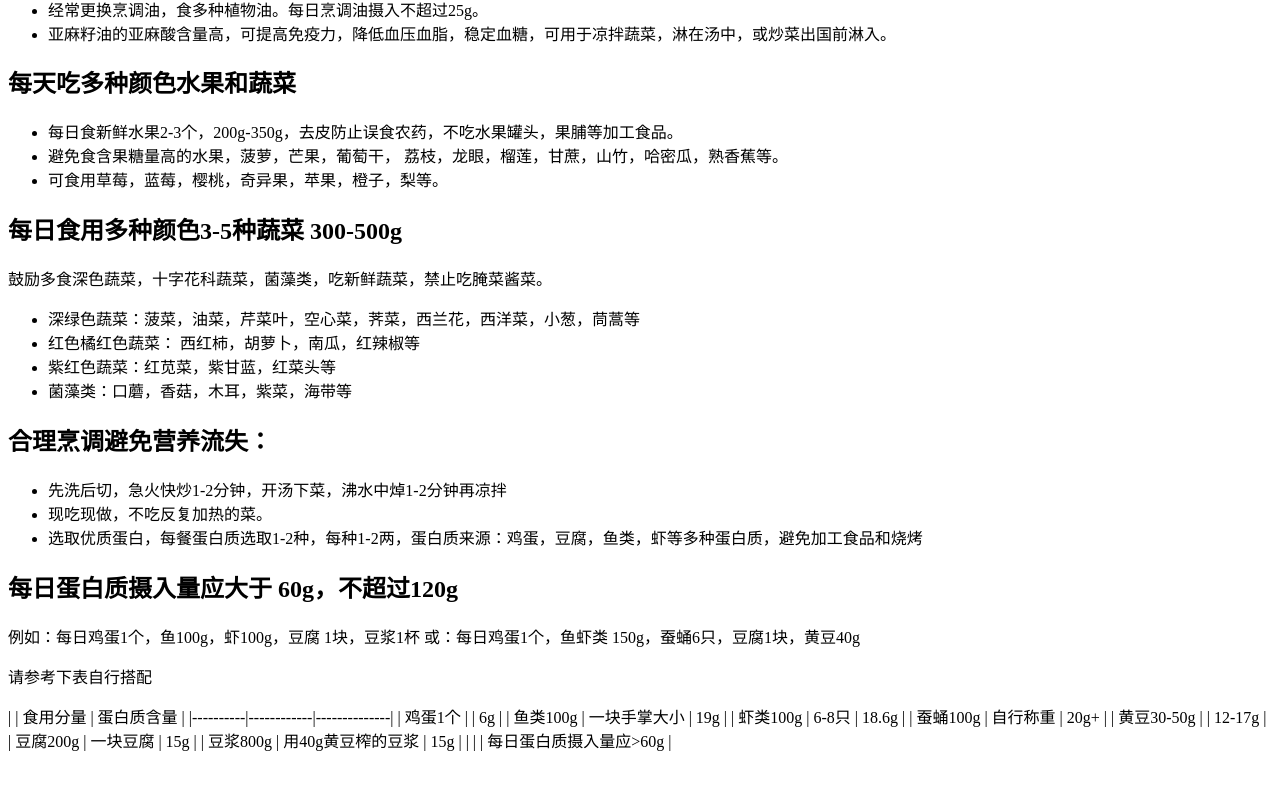
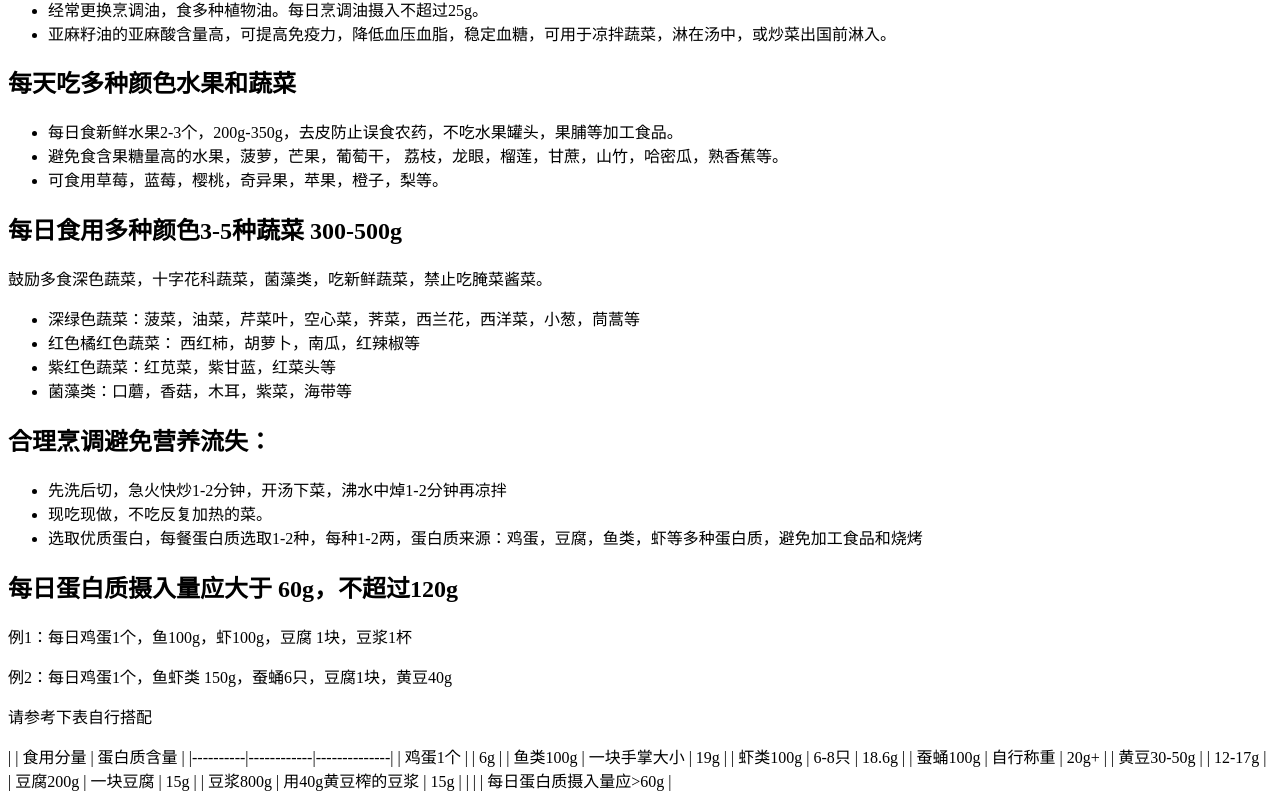
Before and after one commit to qianxiaofeng/rushduck, a Next.js app: page /guide/diet in a window 1280 px wide. Shown: the part 578-1386 px from the top of the page. Before the commit the page ends 1346 px from the top, so only its background shows below. Built offline with nearby package versions, Linux system fonts and the light colour scheme.

Commit message:
update guide content

```diff
--- a/data/GUIDE_DATA.js
+++ b/data/GUIDE_DATA.js
@@ -6,7 +6,7 @@ const GUIDES = [
     },
     {
         title: "每日运动",
-        detail: "每日最少45分钟 低强度运动，",
+        detail: "每日最少45分钟低强度运动",
         more: "/guide/exercise",
     },
     {
--- a/pages/guide/diet.md
+++ b/pages/guide/diet.md
@@ -48,8 +48,9 @@
 
 
 ## 每日蛋白质摄入量应大于 60g，不超过120g
-例如：每日鸡蛋1个，鱼100g，虾100g，豆腐 1块，豆浆1杯
-或：每日鸡蛋1个，鱼虾类 150g，蚕蛹6只，豆腐1块，黄豆40g
+例1：每日鸡蛋1个，鱼100g，虾100g，豆腐 1块，豆浆1杯
+
+例2：每日鸡蛋1个，鱼虾类 150g，蚕蛹6只，豆腐1块，黄豆40g
 
 请参考下表自行搭配
 
```
Also changed, not shown: pages/guide/exercise.md (+4 -4 lines).
